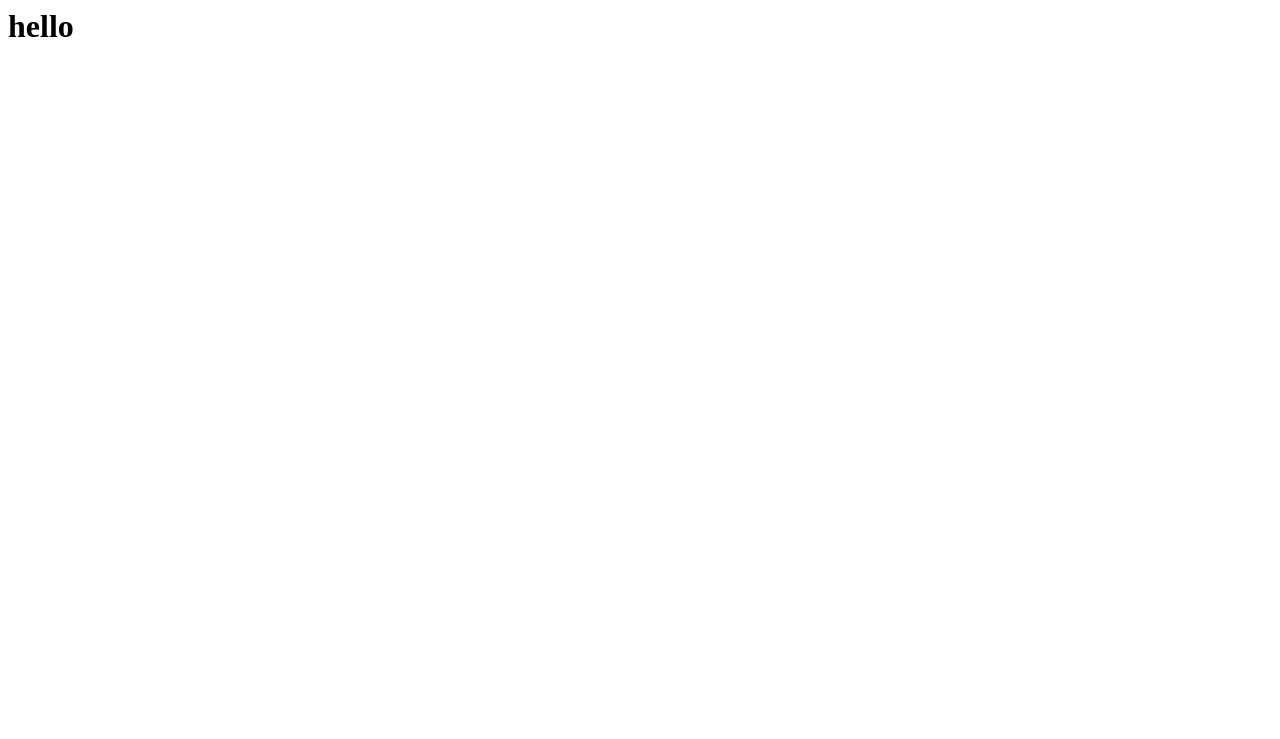
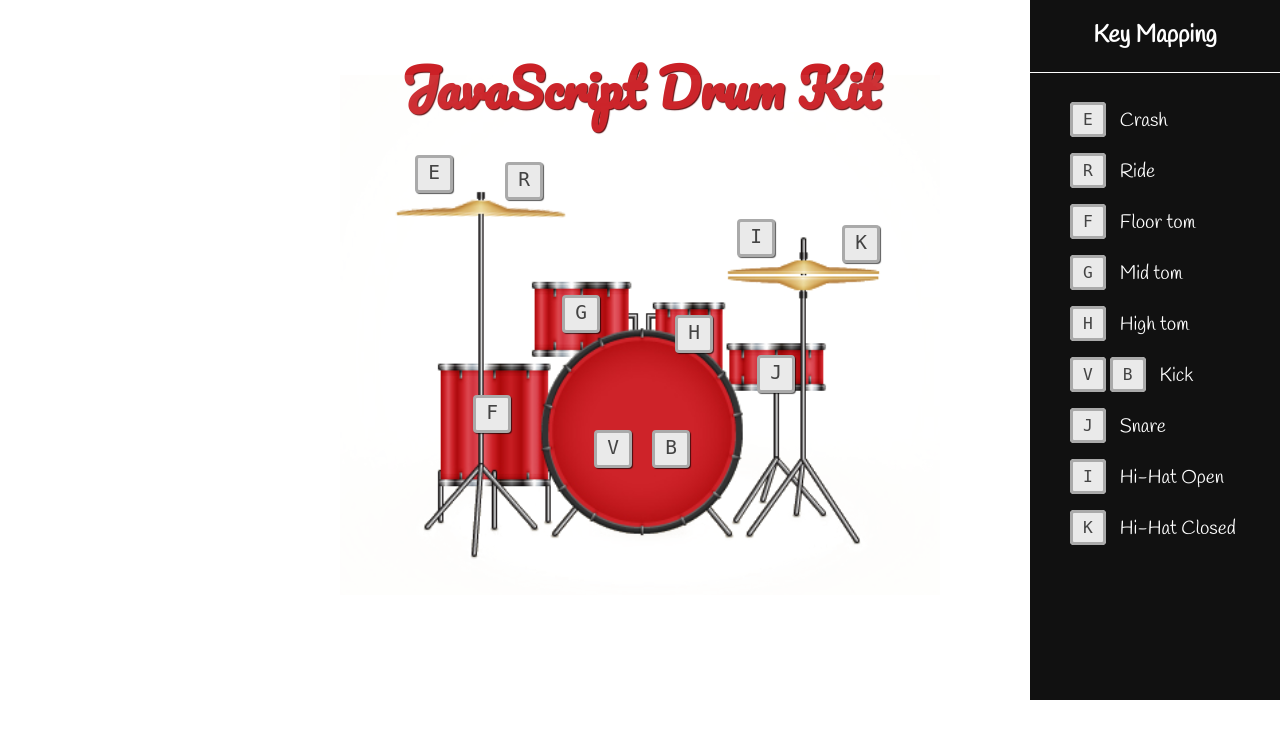
Before and after one commit to code22b/bubnjevi, a PHP site: page / in a window 1280 px wide. Before the commit the part shown is almost empty. Shown: the top 739 px of the page. Run offline with PHP 8.4, Linux system fonts and the light colour scheme.

Commit message:
Struktura projekta

```diff
--- a/index.php
+++ b/index.php
@@ -1 +1,107 @@
-<h1>hello</h1>
+<!DOCTYPE html>
+<html>
+<head>
+	<title>Bubnjevi</title>
+	<link rel="stylesheet" type="text/css" href="style.css">
+</head>
+<body>
+
+  <section class="main-wrapper">
+    <div class="key-map-wrapper">
+      <h2>Key Mapping</h2>
+      <ul class="key-map-list">
+        <li>
+          <kbd class="key-code">E</kbd>
+          <span class="key-sound">Crash</span>
+        </li>
+        <li>
+          <kbd class="key-code">R</kbd>
+          <span class="key-sound">Ride</span>
+        </li>
+        <li>
+          <kbd class="key-code">F</kbd>
+          <span class="key-sound">Floor tom</span>
+        </li>
+        <li>
+          <kbd class="key-code">G</kbd>
+          <span class="key-sound">Mid tom</span>
+        </li>
+        <li>
+          <kbd class="key-code">H</kbd>
+          <span class="key-sound">High tom</span>
+        </li>
+        <li>
+          <kbd class="key-code">V</kbd>
+          <kbd class="key-code">B</kbd>
+          <span class="key-sound">Kick</span>
+        </li>
+        <li>
+          <kbd class="key-code">J</kbd>
+          <span class="key-sound">Snare</span>
+        </li>
+        <li>
+          <kbd class="key-code">I</kbd>
+          <span class="key-sound">Hi-Hat Open</span>
+        </li>
+        <li>
+          <kbd class="key-code">K</kbd>
+          <span class="key-sound">Hi-Hat Closed</span>
+        </li>
+      </ul>
+    </div>
+    <h1 class="main-title">JavaScript Drum Kit</h1>
+    <div class="drum-kit-wrapper">
+      <img id="crash-ride" class="crash-cymbal" src="img/crash.png" alt="Crash cymbal">
+
+      <img id="hihat-top" class="hihat-top-cymbal" src="img/hihat-top.png" alt="Hi Hat cymbal">
+
+      <div data-key="74" class="key snare">
+        <kbd>J</kbd>
+      </div>
+      <div data-key="66" class="key kick">
+        <kbd>B</kbd>
+      </div>
+      <div data-key="86" class="key kick2">
+        <kbd>V</kbd>
+      </div>
+      <div data-key="72" class="key tom-high">
+        <kbd>H</kbd>
+      </div>
+      <div data-key="71" class="key tom-mid">
+        <kbd>G</kbd>
+      </div>
+      <div data-key="70" class="key tom-low">
+        <kbd>F</kbd>
+      </div>
+      <div data-key="69" class="key crash">
+        <kbd>E</kbd>
+      </div>
+      <div data-key="82" class="key ride">
+        <kbd>R</kbd>
+      </div>
+      <div data-key="73" class="key hihat-open">
+        <kbd>I</kbd>
+      </div>
+      <div data-key="75" class="key hihat-close">
+        <kbd>K</kbd>
+      </div>
+      <img class="drum-kit" src="img/drum-kit.png" alt="Drum Kit" />
+    </div>
+  </section>
+
+
+
+	<audio data-key="74" src="sounds/snare.wav"></audio>
+	<audio data-key="66" src="sounds/kick.wav"></audio>
+	<audio data-key="86" src="sounds/kick.wav"></audio>
+	<audio data-key="72" src="sounds/tom-high.wav"></audio>
+	<audio data-key="71" src="sounds/tom-mid.wav"></audio>
+	<audio data-key="70" src="sounds/tom-low.wav"></audio>
+	<audio data-key="69" src="sounds/crash.wav"></audio>
+	<audio data-key="82" src="sounds/ride.wav"></audio>
+	<audio data-key="73" src="sounds/hihat-open.wav"></audio>
+	<audio data-key="75" src="sounds/hihat-close.wav"></audio>
+
+	<script type="text/javascript" src="script.js"></script>
+</body>
+</html>
--- /dev/null
+++ b/script.js
@@ -0,0 +1,53 @@
+let crashRide=document.querySelector(`#crash-ride`);
+let hiHatTop=document.querySelector(`#hihat-top`);
+const animateCrashOrRide=()=>{
+
+crashRide.style.transform=`rotate(0deg) scale(1.5)`;
+}
+const animateHiHateClosed=()=>{
+	hiHatTop.style.top=`171px`;
+}
+
+
+window.addEventListener("keydown",(event)=>{
+	let code=event.keyCode;
+	let keyElement=document.querySelector(`div[data-key="${code}"`)
+	if(!keyElement) return;
+
+
+	let audio=document.querySelector(`audio[data-key="${code}"]`)
+	audio.currentTime=0;
+	audio.play();
+	switch(code){
+	case 69:
+	case 82:
+		animateCrashOrRide()
+		break;
+	case 75:
+	case 73:
+		animateHiHateClosed();
+		break;
+	}
+		keyElement.classList.remove(`playing`);
+
+});
+const removeCrashRideTransition = e => {
+	if(e.propertyName !== `transform`) return;
+	e.target.style.transform =`rotate(-7.2deg) scale(1.5)`;
+
+}
+const removeHiHatTopTransition = e => {
+	if(e.propertyName !== `top`) return;
+	e.target.style.top=`166px`;
+}
+const removeKeyTransition= e => {
+	if(e.propertyName !== `transform`) return;
+	e.target.classList.remove(`playing`);
+}
+let drumKeys=document.querySelectorAll(`.key`)
+drumKeys.forEach(key => {
+ key.addEventListener("transitionend",removeKeyTransition)
+});
+
+crashRide.addEventListener("transitionend", removeCrashRideTransition);
+hiHatTop.addEventListener("transitionend", removeHiHatTopTransition);
--- /dev/null
+++ b/style.css
@@ -0,0 +1,165 @@
+@import url(https://fonts.googleapis.com/css?family=Handlee|Pacifico);
+
+html,
+body {
+	padding: 0;
+	margin: 0;
+	background-color: #fff;
+}
+
+.main-wrapper {
+	margin: 30px auto 0;
+	width: 1080px;
+	text-align: center;
+}
+
+.main-title {
+	font-family: 'Pacifico', cursive;
+	text-align: center;
+	font-size: 3.2em;
+	color: #cb2026;
+	text-shadow: 1px 1px 1px #5a0b0d;
+}
+
+.drum-kit-wrapper {
+	position: relative;
+	width: 600px;
+	margin: -100px auto 0;
+}
+
+.drum-kit {
+	width: 100%;
+	height: 520px;
+	position: relative;
+}
+
+.crash-cymbal {
+	position: absolute;
+	top: 114px;
+    left: 80px;
+    transform: rotate(-7.2deg) scale(1.5);
+    transition: all ease-in-out .042s;
+}
+
+.hihat-top-cymbal {
+	position: absolute;
+    top: 166px;
+    right: 71px;
+    transform: scale(1.35);
+    z-index: 0;
+    transition: all ease-in-out .042s;
+}
+
+.key {
+	display: inline-block;
+	transition: all ease-in-out .042s;
+	position: absolute;
+	background: #eaeaea;
+    font-size: 1.5em;
+    height: 32px;
+    width: 32px;
+    text-align: center;
+    border-radius: 4px;
+    border: 3px solid #aaa;
+    color: #444;
+    box-shadow: 1px 1px 1px rgba(0,0,0,.65);
+    z-index: 2;
+}
+
+.key.kick {
+	top: 355px;
+    right: 250px;
+}
+
+.key.kick2 {
+    top: 355px;
+    right: 308px;
+}
+
+.key.snare {
+	right: 145px;
+    top: 280px;
+}
+
+.key.tom-high {
+	right: 227px;
+    top: 240px;
+}
+
+.key.tom-mid {
+	left: 222px;
+    top: 220px;
+}
+
+.key.tom-low {
+	top: 320px;
+    left: 133px;
+}
+
+.key.crash {
+	top: 80px;
+    left: 75px;
+}
+
+.key.ride {
+	left: 165px;
+    top: 87px;
+}
+
+.key.hihat-open {
+	right: 165px;
+    top: 144px;
+}
+
+.key.hihat-close {
+	right: 60px;
+    top: 150px;
+}
+
+.playing {
+	transform: scale(1.12);
+}
+
+.key-map-wrapper {
+	position: absolute;
+    right: 0;
+    top: 0;
+    height: 700px;
+    background: #111;
+    width: 250px;
+    z-index: 3;
+}
+
+.key-map-wrapper > h2 {
+	color: #fff;
+	font-family: 'Handlee', cursive;
+	margin-bottom: 35px;
+	border-bottom: 1px solid #fff;
+    padding-bottom: 20px;
+}
+
+.key-map-list {
+	list-style: none;
+	color: #fff;
+	text-align: left;
+}
+
+.key-map-list > li {
+	margin-bottom: 25px;
+}
+
+.key-code {
+	color: #444;
+    background-color: #eaeaea;
+    font-size: 1.25em;
+    padding: 5px 10px;
+    border-radius: 4px;
+    border: 3px solid #aaa;
+}
+
+.key-sound {
+	font-size: 1.2em;
+	margin-left: 10px;
+	font-family: 'Handlee', cursive;
+	vertical-align: middle;
+}
```
Also changed, not shown: img/crash.png (added), img/drum-kit.png (added), img/hihat-top.png (added), 9 other files.
